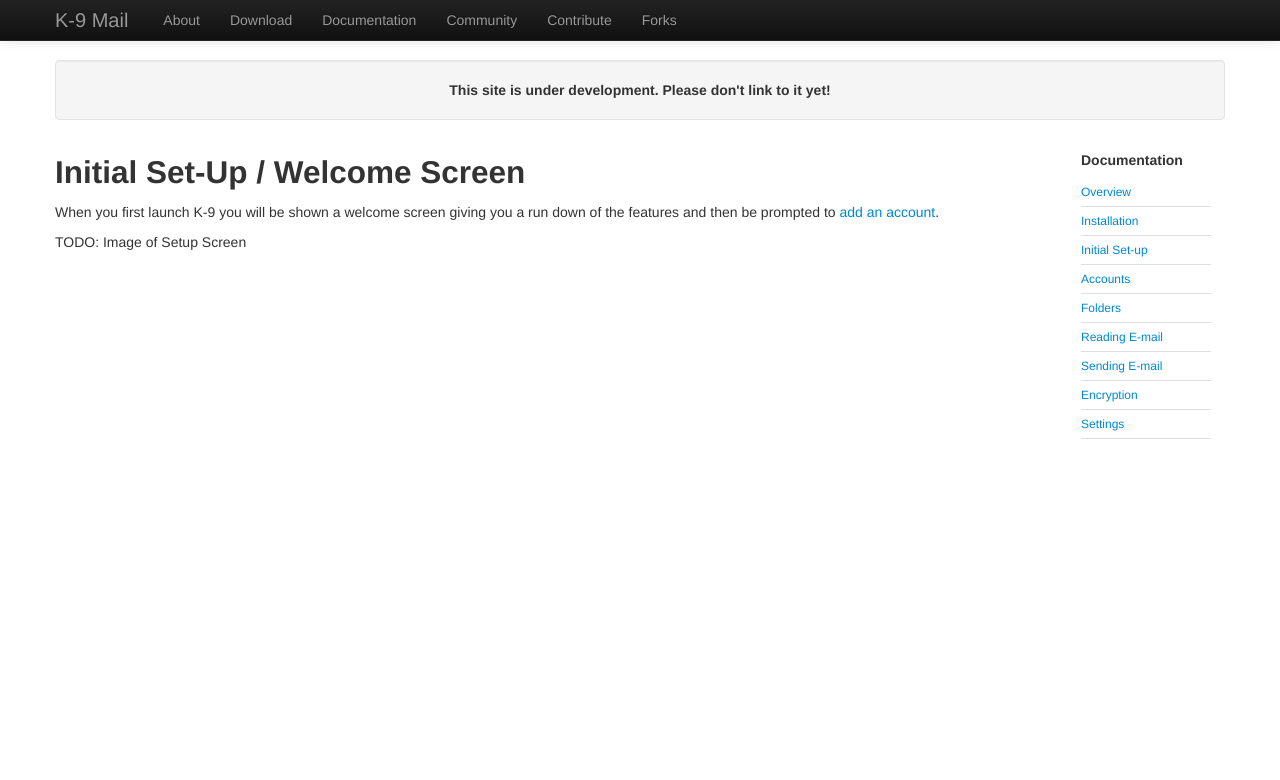
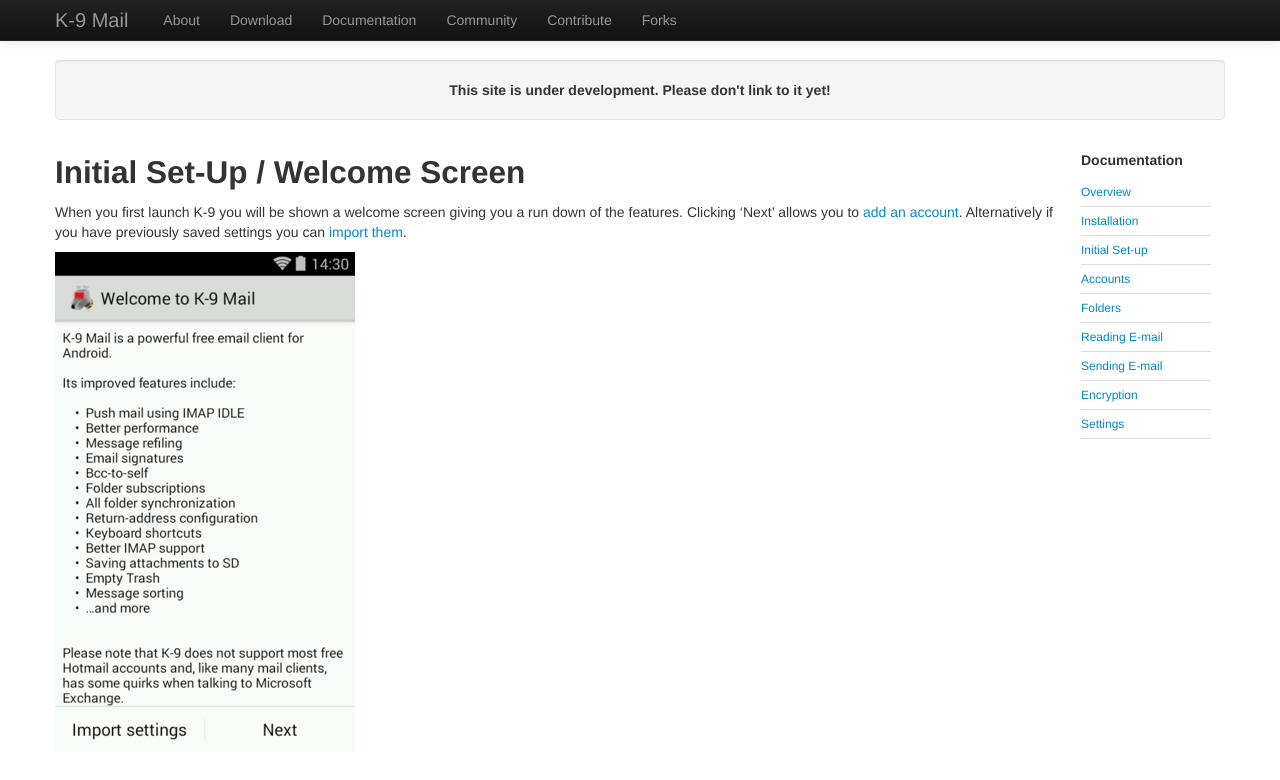
Before and after one commit to k9mail/k9mail.app, a Jekyll site: the page built from documentation/setup.md, in a window 1280 px wide. Shown: the top 780 px of the page. Built offline with Jekyll 4.4.1, drawn with Linux system fonts in a browser that asks for light colours; nearby versions of some CDN libraries.

Commit message:
Update setup.md

```diff
--- a/documentation/setup.md
+++ b/documentation/setup.md
@@ -10,6 +10,6 @@ nav_hide: true
 ## Initial Set-Up / Welcome Screen
 
 When you first launch K-9 you will be shown a welcome screen giving you a
-run down of the features and then be prompted to <a href="/documentation/accounts.md">add an account</a>.
+run down of the features. Clicking 'Next' allows you to <a href="/documentation/accounts/add.html">add an account</a>. Alternatively if you have previously saved settings you can <a href="/documentation/settings/import_export.html">import them</a>.
 
-TODO: Image of Setup Screen
+<img src="/assets/img/welcome_screen.png" alt="Welcome Screen" />
```
